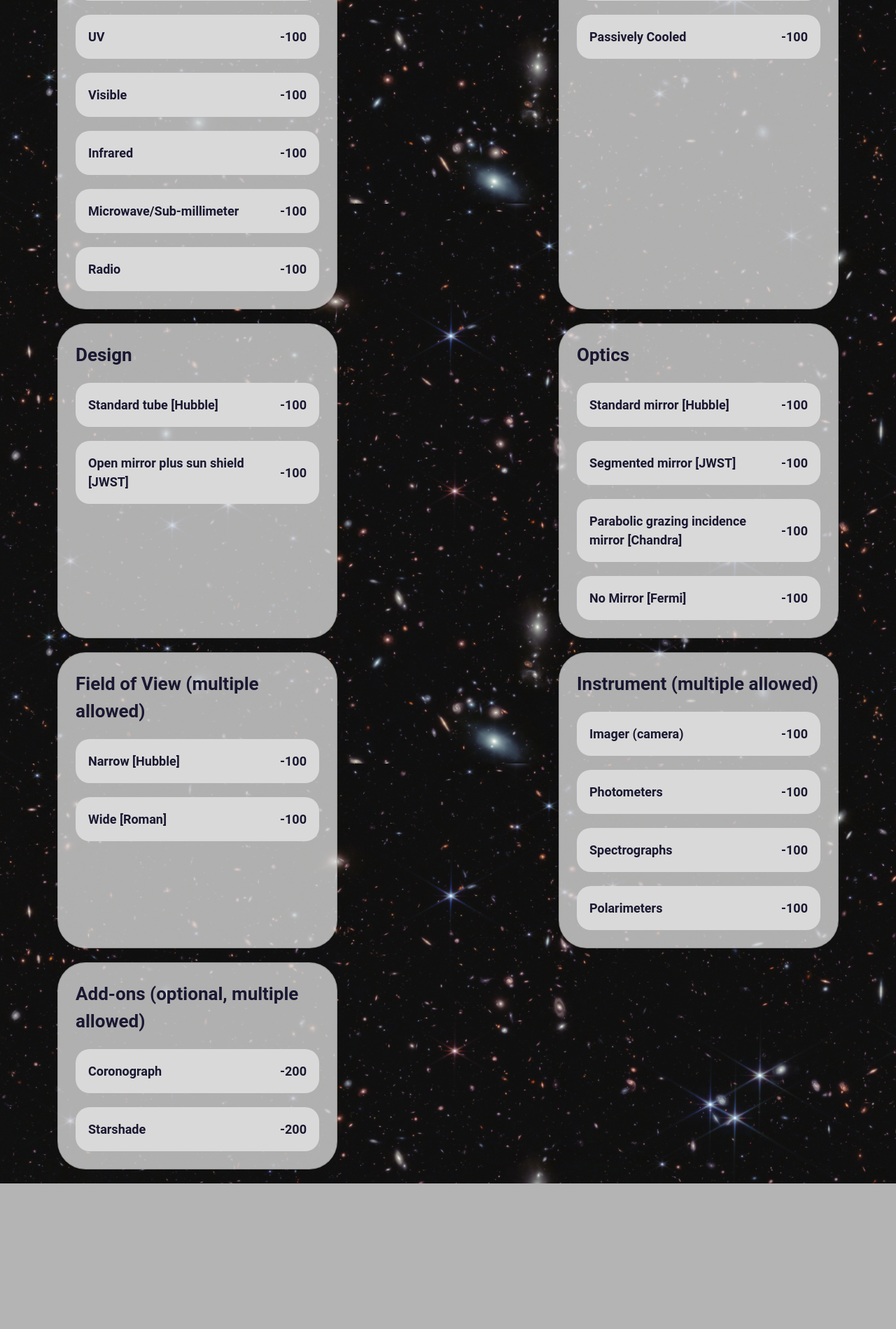
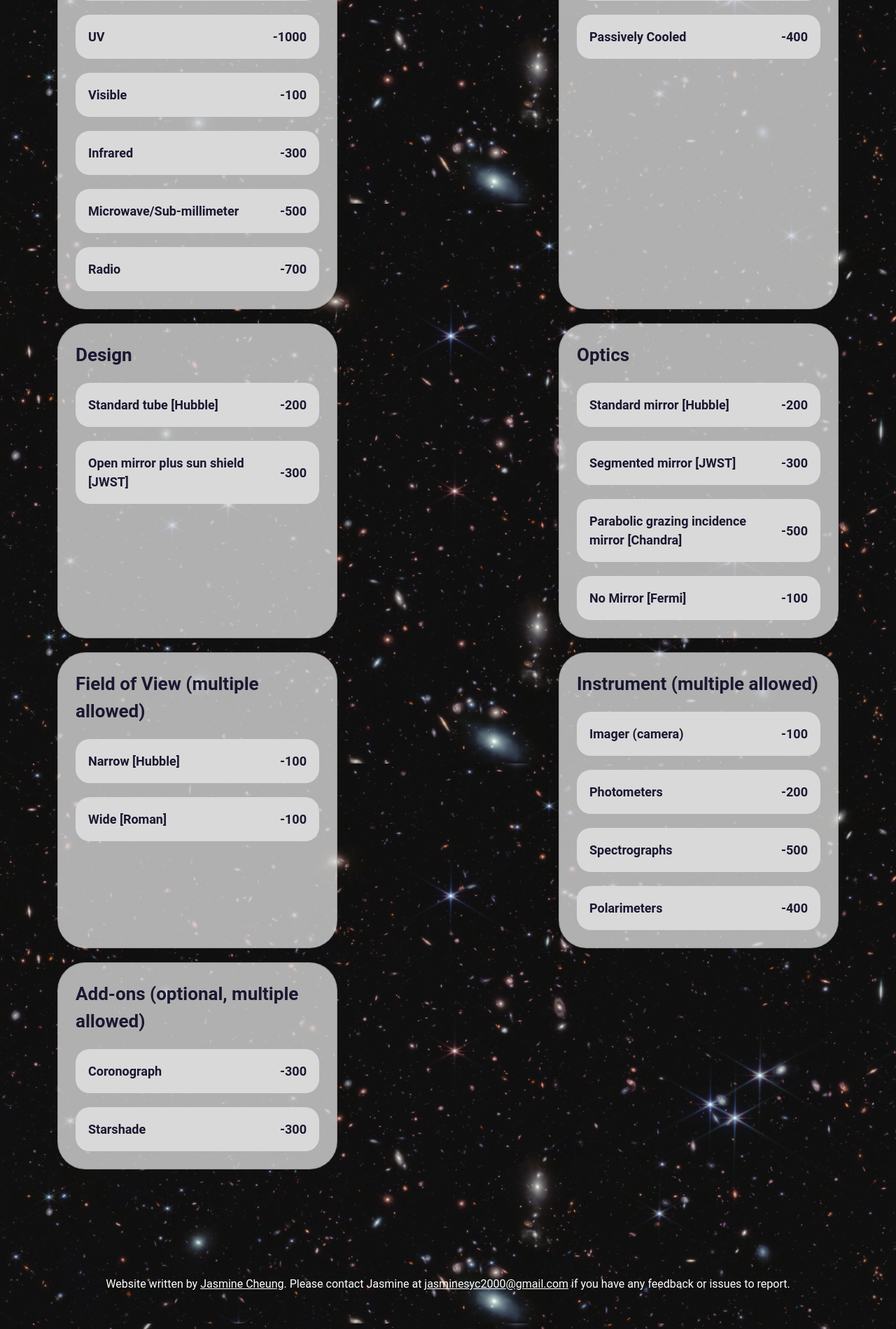
Before and after one commit to jsycheung/telescope-creator, a Flask app: page / in a window 1280 px wide. Shown: the part 1309-3208 px from the top of the page at 70% size. Before the commit the page ends 3000 px from the top, so only its background shows below. Run offline with Flask 3, Linux system fonts and the light colour scheme; a user stored in the database is signed in.

Commit message:
added documentation

```diff
--- a/app.py
+++ b/app.py
@@ -1,3 +1,6 @@
+'''
+Contains the backbone of the Flask app - all view functions necessary to the app.
+'''
 from flask import Flask, render_template, redirect, url_for, flash
 from forms import CreateForm, LoginForm, SignupForm, EditForm
 from model import db, Telescope, User
@@ -7,26 +10,32 @@ from flask_bcrypt import Bcrypt
 from flask_login import login_user, LoginManager, current_user, logout_user, login_required
 import os
 
-
+# Create a Flask application object.
 app = Flask(__name__)
+# Define app secret key.
 app.secret_key = "keep this secret"
+# Create a LoginManager object for login functionality.
 login_manager = LoginManager()
-bcrypt = Bcrypt(app)
 login_manager.init_app(app)
 login_manager.session_protection = "strong"
 login_manager.login_view = "login"
+# Set login_message to an empty string so that message does not pop up every time user is redirected to login page.
 login_manager.login_message = ''
 login_manager.login_message_category = "info"
+# Create a Bcrypt object for hashing passwords.
+bcrypt = Bcrypt(app)
 
 
 @login_manager.user_loader
 def load_user(user_id):
+    '''Get current user in the session.'''
     return db.session.get(User, user_id)
 
 
 @app.route("/")
 @login_required
 def home():
+    '''Render homepage for creating telescopes.'''
     create_form = CreateForm()
     return render_template("home.html", create_form=create_form, class_list=class_list, class_list_cost=class_list_cost, location_list_cost=location_list_cost, wavelength_list_cost=wavelength_list_cost, temperature_list_cost=temperature_list_cost, design_list_cost=design_list_cost, optics_list_cost=optics_list_cost, fov_list_cost=fov_list_cost, instrument_list_cost=instrument_list_cost, extras_list_cost=extras_list_cost)
 
@@ -34,6 +43,7 @@ def home():
 @app.route("/logout")
 @login_required
 def logout():
+    '''Log out user and redirect to login page.'''
     logout_user()
     flash("You have logged out successfully!", "successful")
     return redirect(url_for("login"))
@@ -41,13 +51,17 @@ def logout():
 
 @app.route("/login", methods=["GET", "POST"])
 def login():
+    '''Renders log in page and contains logic for logging in user.'''
     login_form = LoginForm()
     if login_form.validate_on_submit():
+        '''Handle logic after submitting login form.'''
         email = login_form.email.data
         user = get_user_by_email(email)
         if user:
+            '''If user with specified email exists, proceed. If not, flash email not registered.'''
             password = login_form.password.data.encode("utf-8")
             if bcrypt.check_password_hash(user.hashed_password, password):
+                '''If user with specified email exists and the password is correct, log in user and redirect to home page for creating telescope. If not, flash wrong password.'''
                 login_user(user)
                 return redirect(url_for("home"))
             else:
@@ -59,6 +73,7 @@ def login():
 
 @app.route("/guest-login")
 def guest_login():
+    '''For quick access to webpage using guest account. Automatically log into guest account without entering email and password.'''
     user = get_user_by_email("guest@guest.com")
     login_user(user)
     return redirect(url_for("home"))
@@ -66,15 +81,20 @@ def guest_login():
 
 @app.route("/signup", methods=["GET", "POST"])
 def signup():
+    '''Renders sign up page and contains logic for creating a new user.'''
     signup_form = SignupForm()
     if signup_form.validate_on_submit():
+        '''Handle logic after submitting sign up form.'''
         username = signup_form.username.data
         email = signup_form.email.data
         if get_user_by_email(email):
+            '''If the email is registered, flash warning message.'''
             flash("Email already registered. Please log in.", "dangerous")
         elif get_user_by_username(username):
+            '''Make sure the username is not used already in existing users.'''
             flash("Username is used. Please select a new username.", "dangerous")
         else:
+            '''If the email is not registered before and the username is unique, then create a new user in the database and redirect to log in page.'''
             hashed_password = bcrypt.generate_password_hash(
                 signup_form.password.data).decode('utf-8')
             user = create_user(username, email, hashed_password)
--- a/crud.py
+++ b/crud.py
@@ -1,3 +1,6 @@
+'''
+Contains crud functions to query database and create database entries.
+'''
 from model import User, Telescope, db
 
 
@@ -26,6 +29,7 @@ def crud_create_telescope(telescope_name, class_name, location, wavelength, temp
 
 
 def get_telescope_by_id(telescope_id):
+    '''Return a telescope by telescope_id'''
     telescope = db.session.query(Telescope).filter(
         Telescope.telescope_id == telescope_id).first()
     return telescope
--- a/custom_field.py
+++ b/custom_field.py
@@ -1,3 +1,6 @@
+'''
+Define a custom wtforms field to set SelectMultipleField to checkboxes instead of a list of options.
+'''
 from wtforms import widgets, SelectMultipleField
 
 
--- a/forms.py
+++ b/forms.py
@@ -1,11 +1,18 @@
+'''
+Contains forms for logging in, signing up for an account, creating a telescope entry, and editing a telescope entry.
+'''
 from flask_wtf import FlaskForm
 from wtforms import SubmitField, RadioField, StringField, PasswordField, HiddenField
+
+# A custom field to set SelectMultipleField to checkboxes instead of a list of options.
 from custom_field import MultiCheckboxField
+
 from wtforms.validators import InputRequired, Email, Length, EqualTo
 from lists import class_list, location_list, wavelength_list, temperature_list, design_list, optics_list, fov_list, instrument_list, extras_list
 
 
 class LoginForm(FlaskForm):
+    '''LoginForm that takes email and password input.'''
     email = StringField("Email", validators=[
                         InputRequired(), Email("Please enter a valid email.")])
     password = PasswordField("Password", validators=[
@@ -14,6 +21,7 @@ class LoginForm(FlaskForm):
 
 
 class SignupForm(FlaskForm):
+    '''SignupForm that takes username, email, password and confirm password input.'''
     username = StringField("Username", validators=[
                            InputRequired()])
     email = StringField("Email", validators=[
@@ -25,6 +33,10 @@ class SignupForm(FlaskForm):
 
 
 class CreateForm(FlaskForm):
+    '''
+    CreateForm that takes telescope name, class name, location, wavelength, temperature, design, optics, field of view, instrument and extras input.
+    cost_value is a hidden field that records the total cost of the telescope for input into database.
+    '''
     cost_value = HiddenField("cost-value")
     telescope_name = StringField(
         "Telescope name", validators=[InputRequired()])
@@ -46,8 +58,8 @@ class CreateForm(FlaskForm):
         "Instrument (multiple allowed)", choices=instrument_list, coerce=int, validators=[InputRequired()])
     extras = MultiCheckboxField("Add-ons (optional, multiple allowed)",
                                 choices=extras_list, coerce=int)
-# cannot validate multicheckboxfield
 
 
 class EditForm(CreateForm):
+    '''EditForm that contains the same field as create form.'''
     pass
--- a/lists.py
+++ b/lists.py
@@ -1,25 +1,29 @@
+'''
+Contains the available options and costs for class name, location, wavelength, temperature, design, optics, field of view, instrument and extras.
+The cost corresponds to the option in order of the list.
+'''
 class_list = [(0, "Flagship"), (1, "Probe"),
               (2, "Medium-class Explorer (MIDEX)"), (3, "Small Explorer (SMEX)")]
-class_list_cost = [10000, 5000, 2000, 1000]
+class_list_cost = [30000, 8000, 3000, 1000]
 location_list = [(0, "Near Earth Orbit [Hubble]"), (1, "L2 [JWST]"), (2, "Other Solar System Orbit [Spitzer]"),
                  (3, "The Moon [Artemis]"), (4, "Outside of the Solar System [Voyager]")]
-location_list_cost = [1000, 100, 100, 100, 100]
+location_list_cost = [100, 200, 300, 500, 1000]
 wavelength_list = [(0, "Gamma Ray"), (1, "X-Ray"), (2, "UV"), (3, "Visible"),
                    (4, "Infrared"), (5, "Microwave/Sub-millimeter"), (6, "Radio")]
-wavelength_list_cost = [100, 100, 100, 100, 100, 100, 100]
+wavelength_list_cost = [5000, 4000, 1000, 100, 300, 500, 700]
 temperature_list = [
     (0, "No Cooling"), (1, "Actively Cooled [Spitzer]"), (2, "Passively Cooled")]
-temperature_list_cost = [100, 100, 100]
+temperature_list_cost = [100, 1000, 400]
 design_list = [(0, "Standard tube [Hubble]"),
                (1, "Open mirror plus sun shield [JWST]")]
-design_list_cost = [100, 100]
+design_list_cost = [200, 300]
 optics_list = [(0, "Standard mirror [Hubble]"), (1, "Segmented mirror [JWST]"),
                (2, "Parabolic grazing incidence mirror [Chandra]"), (3, "No Mirror [Fermi]")]
-optics_list_cost = [100, 100, 100, 100]
+optics_list_cost = [200, 300, 500, 100]
 fov_list = [(0, "Narrow [Hubble]"), (1, "Wide [Roman]")]
 fov_list_cost = [100, 100]
 instrument_list = [(0, "Imager (camera)"), (1, "Photometers"),
                    (2, "Spectrographs"), (3, "Polarimeters")]
-instrument_list_cost = [100, 100, 100, 100]
+instrument_list_cost = [100, 200, 500, 400]
 extras_list = [(0, "Coronograph"), (1, "Starshade")]
-extras_list_cost = [200, 200]
+extras_list_cost = [300, 300]
--- a/static/css/base.css
+++ b/static/css/base.css
@@ -307,3 +307,21 @@ div.alert {
 .delete-btns {
   background-color: #5f0b0b !important;
 }
+
+#author {
+  text-align: center;
+  color: white;
+  font-weight: 400 !important;
+  font-size: medium;
+  z-index: 0;
+  width: 100%;
+  padding: 2em;
+}
+
+#author-email,
+#author-email:visited,
+#author-linkedin,
+#author-linkedin:visited {
+  color: white;
+  font-weight: 400 !important;
+}
--- a/templates/account_base.html
+++ b/templates/account_base.html
@@ -53,9 +53,11 @@
         {% endfor %}
         {% endif %}
         </div>
+<div id="author-info">
 <p id="credits">NASA’s Webb Proves Galaxies Transformed the Early Universe <br>
 Credits: Image: NASA, ESA, CSA, Simon Lilly (ETH Zürich), Daichi Kashino (Nagoya University), Jorryt Matthee (ETH Zürich), Christina Eilers (MIT), Rob Simcoe (MIT), Rongmon Bordoloi (NCSU), Ruari Mackenzie (ETH Zürich); Image Processing: Alyssa Pagan (STScI) Ruari Mackenzie (ETH Zürich)
 </p>
-</div>
+<p id="author">Website written by <a id="author-linkedin" href="https://www.linkedin.com/in/so-yee-cheung/">Jasmine Cheung</a>. Please contact Jasmine at <a id="author-email" href="mailto:jasminesyc2000@gmail.com">jasminesyc2000@gmail.com</a> if you have any feedback or issues to report.</p>
+</div></div>
 </body>
 </html>
--- a/templates/base.html
+++ b/templates/base.html
@@ -53,7 +53,11 @@
     {% block body %}
         BODY OF PAGE GOES HERE VIA INHERITANCE
     {% endblock %}
-
-
+<br>
+<br>
+<br>
+<br>
+<br>
+<p id="author">Website written by <a id="author-linkedin" href="https://www.linkedin.com/in/so-yee-cheung/">Jasmine Cheung</a>. Please contact Jasmine at <a id="author-email" href="mailto:jasminesyc2000@gmail.com">jasminesyc2000@gmail.com</a> if you have any feedback or issues to report.</p>
 </body>
 </html>
--- a/templates/home.html
+++ b/templates/home.html
@@ -52,6 +52,7 @@
         </div>
     </form>
 </div>
+
 
 <script>
 const labels_list = [
```
Also changed, not shown: model.py (+7 -1 lines), static/css/account_base.css (+19 -5 lines), 1 other file.
